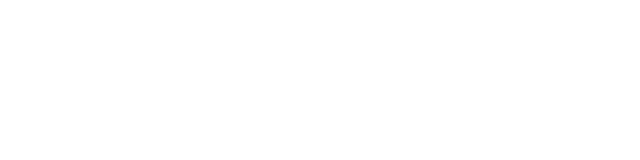
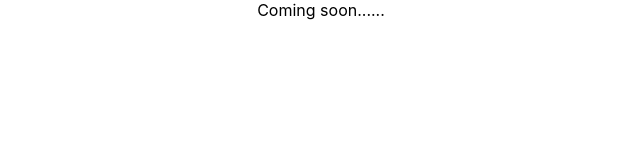
Before and after one commit to alokmishra5396/api-hub, a React (Create React App) app: page / in a window 1280 px wide. Shown: the top 160 px of the page, without its empty margins (319-959 px from the left). Built offline with nearby package versions, Linux system fonts and the light colour scheme.

Commit message:
added text

```diff
--- a/src/App.js
+++ b/src/App.js
@@ -4,7 +4,7 @@
 const App = ()=>{
 return(
       <div className="App">
-
+      Coming soon......
     </div>
   )
 }
```
